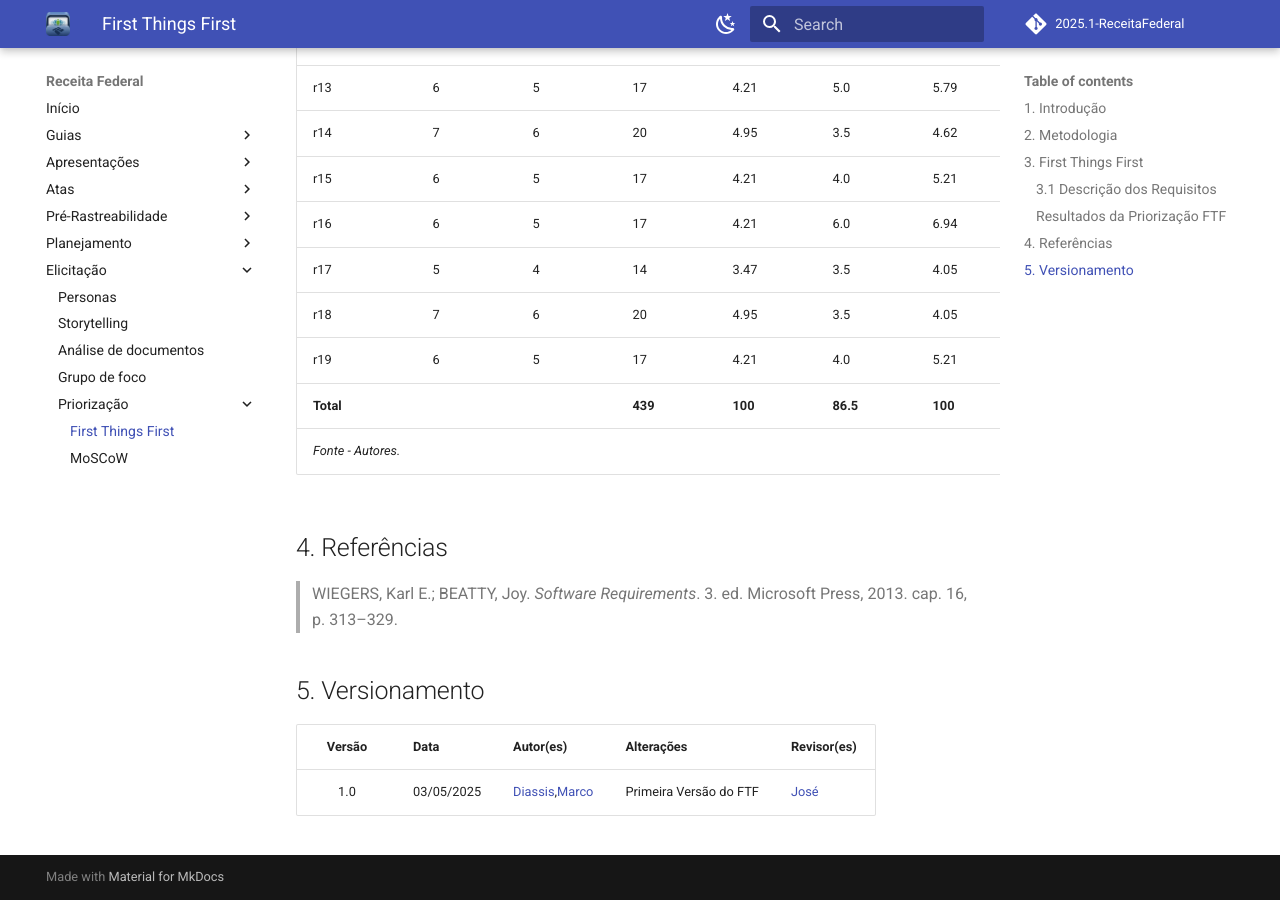
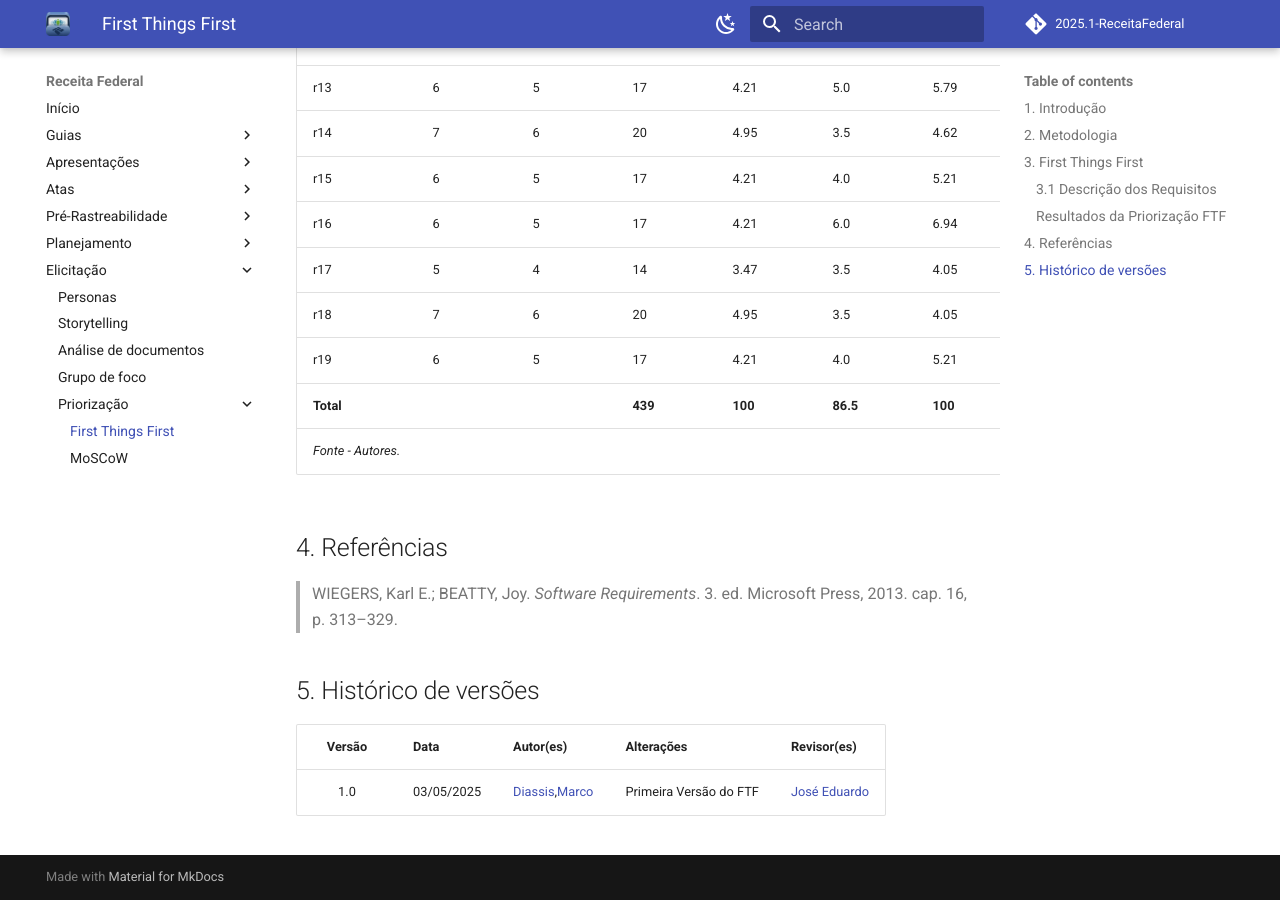
Before and after one commit to Requisitos-de-Software/2025.1-Meu-INSS, an MkDocs documentation site: the page built from docs/elicitacao/priorizacao/ftf.md, in a window 1280 px wide and 900 px high, scrolled down 2972 px. Built offline with MkDocs 1.6.1 and Material for MkDocs 9.7.7, drawn with Linux system fonts in a browser that asks for light colours; comment, search, counter and statistics services are not loaded.

Commit message:
Update ftf.md

```diff
--- a/docs/elicitacao/priorizacao/ftf.md
+++ b/docs/elicitacao/priorizacao/ftf.md
@@ -97,8 +97,8 @@ _Fonte - Autores._
 
 > WIEGERS, Karl E.; BEATTY, Joy. *Software Requirements*. 3. ed. Microsoft Press, 2013. cap. 16, p. 313–329.
 
-## 5. Versionamento
+## 5. Histórico de versões
 
 | Versão | Data       | Autor(es)          | Alterações                                             | Revisor(es) |
 | :----: | ---------- | ------------------ | ------------------------------------------------------ | ----------- |
-|   1.0  | 03/05/2025 | [Diassis](https://github.com/Diaxiz),[Marco](https://github.com/marcomarquesdc)  | Primeira Versão do FTF | [José](https://github.com/jevprado)   |
+|   1.0  | 03/05/2025 | [Diassis](https://github.com/Diaxiz),[Marco](https://github.com/marcomarquesdc)  | Primeira Versão do FTF | [José Eduardo](https://github.com/jevprado)   |
```
